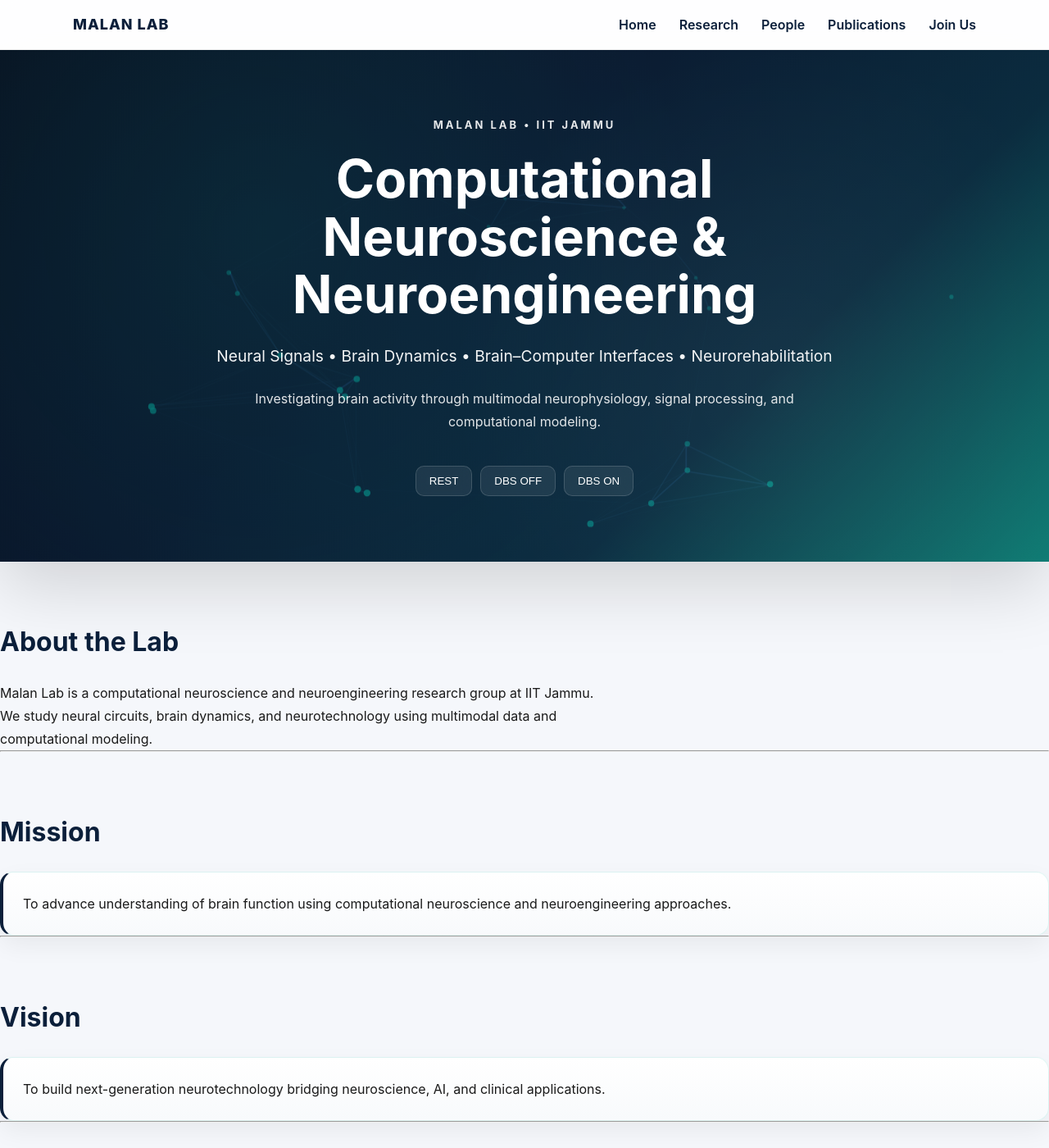
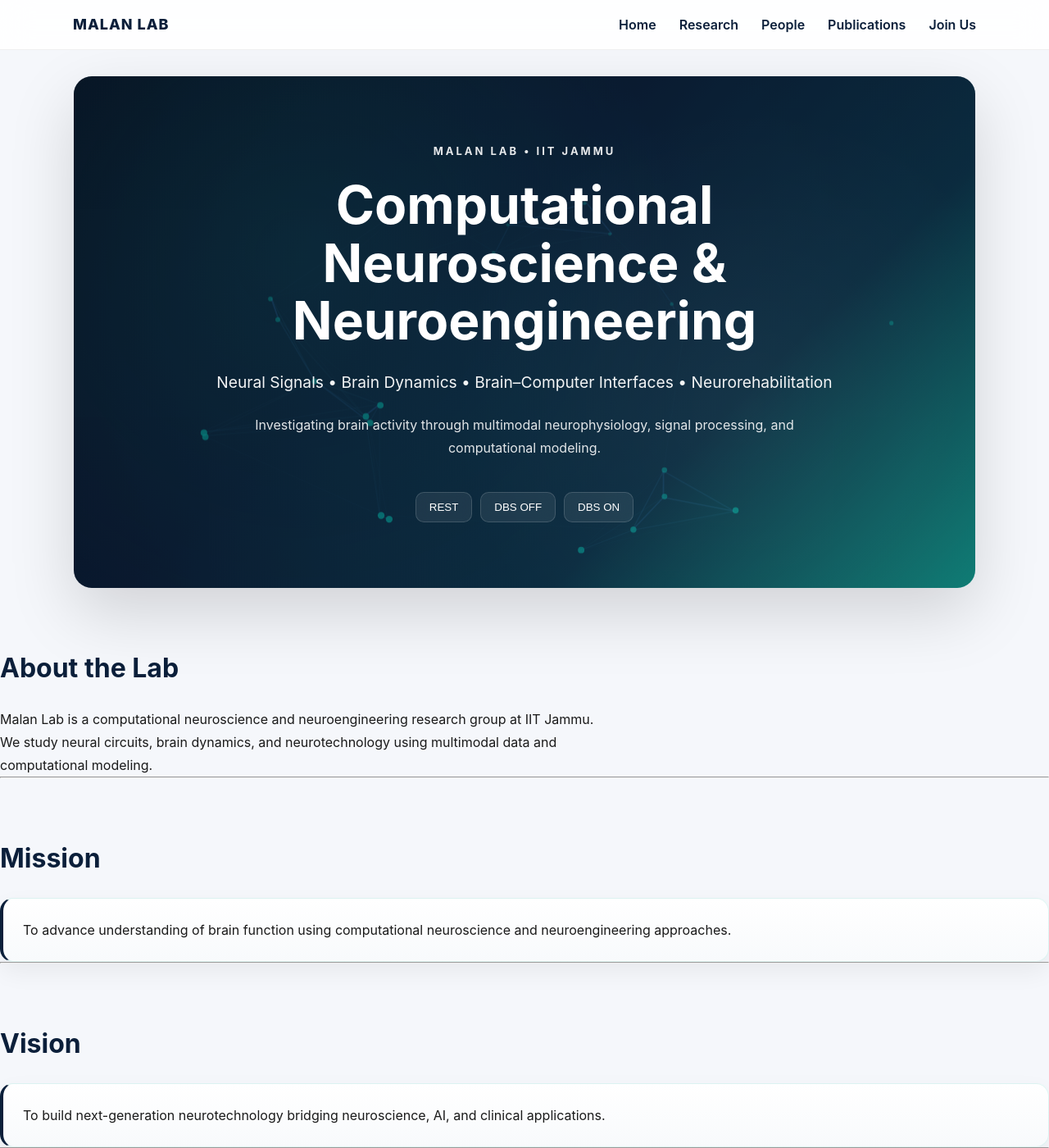
Before and after one commit to malanlab/malanlab.github.io, a Jekyll site: the page built from index.md, in a window 1280 px wide and 1400 px high. Shown: the whole window at 82% size. Built offline with Jekyll 4.4.1, drawn with Linux system fonts in a browser that asks for light colours.

Commit message:
Update style.css

```diff
--- a/assets/style.css
+++ b/assets/style.css
@@ -220,6 +220,12 @@ a:hover {
   margin-bottom: 24px;
 }
 
+.page > .hero {
+  max-width: 1100px;
+  margin: 32px auto 70px auto;
+  border-radius: 22px;
+}
+
 .tagline {
   color: rgba(255,255,255,0.95);
   font-size: 1.2rem;
```
